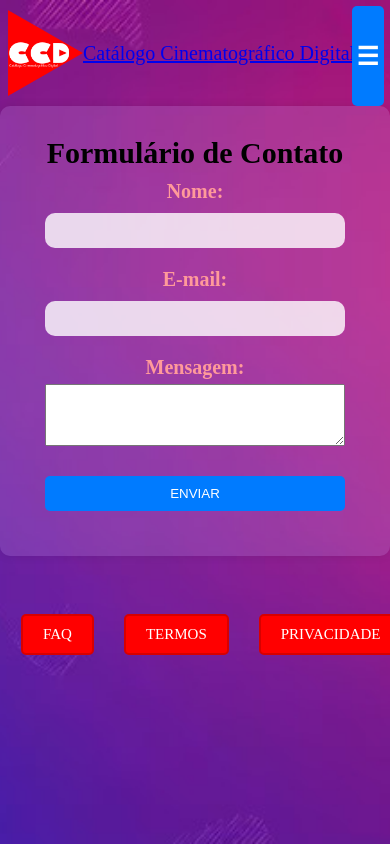
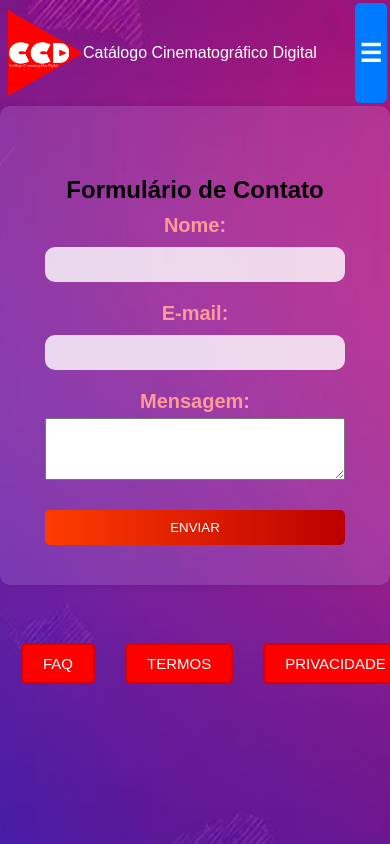
Before and after one commit to ICEI-PUC-Minas-PMV-ADS/pmv-ads-2023-2-e1-proj-web-t6-catalogocinematograficodigital, a plain HTML site: page codigo-fonte/src/pages/contato.html in a window 390 px wide. Shown: the top 844 px of the page. Drawn offline with Linux system fonts and the light colour scheme.

Commit message:
padronização logo site, botões, títulos, formulários, footer e responsividade

```diff
--- a/codigo-fonte/src/css/cadastro.css
+++ b/codigo-fonte/src/css/cadastro.css
@@ -1,6 +1,4 @@
-
 @charset "UTF-8";
-
 /* Propriedades que se aplicam a todos os elementos da página. */
 * {
   /* Remove a margem externa de todos os lados do elemento. */
@@ -24,13 +22,9 @@ body {
   /* flex-basis – Tamanho inicial do item. */
   flex: 1 1 100vw;
   /* Margem de todos os lados. */
-	/* Margem de todos os lados. */
   margin: 0px;
-	height: 100%;
-
   /* Imagem de fundo */
   background-image: url("../img/ImagemDeFundo.jpg");
-
   /* Não repetir a imagem de fundo */
   background-repeat: no-repeat;
   /* Cover: adapta a imagem para acompanhar a responsividade da imagem de fundo */
@@ -39,16 +33,15 @@ body {
   background-position: center;
   /* Faz com que o background permaneça fixo enquanto a página é rolada */
   background-attachment: fixed;
-	/* Ajusta para que o corpo complete a pagina*/
-	height: 100vh;
-	min-height: 100vh;
   /* --Fonte dos textos do website--*/
-	font-family: 'Poppins', sans-serif;
-
+  font-family: "Poppins", sans-serif;
 }
 
 /* Formatação comum entre os elementos. */
-header, nav, main, footer {
+header,
+nav,
+main,
+footer {
   /* Exibição flexível. */
   /* Torna o elemento um flex container */
   /* e os seus elementos internos em flex-itens. */
@@ -84,17 +77,9 @@ header #logo {
   align-items: center;
 }
 
-header a {
-	font-size: 20px;
-	font-family: serif,  sans-serif, "Times New Roman";
-
-	font-style: italic;
-
-	text-decoration:none;
-	color: #000;
-}
-
-a:visited {
+a {
+  /*Padroniza o título Catálogo Cinematográfico Digital para a cor branca*/
+  color: #fff;
   text-decoration: none;
 }
 
@@ -106,7 +91,9 @@ header #menu a {
   margin-left: 25px;
   margin: 10px;
   justify-content: flex-start;
-
+  font-size: 20px;
+  font-family: serif, sans-serif, "Times New Roman";
+  text-decoration: none;
 }
 
 header #logo img {
@@ -116,7 +103,8 @@ header #logo img {
 }
 
 /* Estilos para o botão de menu (aberto e fechado) */
-#openMenu, #closeMenu {
+#openMenu,
+#closeMenu {
   font-size: 25px;
   font-weight: bold;
   background-color: #007bff; /* Cor de fundo do botão */
@@ -130,10 +118,10 @@ header #logo img {
   cursor: pointer;
   /* Oculta o elemento. */
   display: none;
-
 }
 
-#openMenu:hover, #closeMenu:hover {
+#openMenu:hover,
+#closeMenu:hover {
   background-color: #0056b3; /* Cor de fundo quando passa o mouse */
 }
 
@@ -154,15 +142,13 @@ header #logo img {
 
 nav {
   /* Alinha os itens na vertical. */
-    justify-content: center; /*flex-end*/
-
+  justify-content: center;
   /* Alinha os itens na horizontal. */
   align-items: center;
-
-    /* Junção de flex-grow, flex-shrink e flex-basis.  */
+  /* Junção de flex-grow, flex-shrink e flex-basis. */
   /* flex-grow – Habilidade de um flex item crescer. */
-    /* flex-shrink - Capacidade de redução do item.    */
-    /* flex-basis – Tamanho inicial do item.           */
+  /* flex-shrink - Capacidade de redução do item. */
+  /* flex-basis – Tamanho inicial do item. */
   flex: 1 1 200px;
 }
 
@@ -202,11 +188,10 @@ form {
   flex-direction: column; /* Define a direção dos elementos filhos como coluna (vertical) */
   width: 500px; /* Define a largura do <form> como 100% da largura do container pai */
   margin-top: 50px;
-    background-color: rgb(199, 165, 238, 0.2);      /*plano de fundo*/
+  background-color: rgb(199, 165, 238, 0.2); /*plano de fundo*/
   padding: 20px;
   border-radius: 10px;
-    box-shadow: 0 0 10px #0000001a;                 /*sombra ao plano de fundo*/
-
+  box-shadow: 0 0 10px #0000001a; /*sombra ao plano de fundo*/
 }
 
 /* Define uma margem superior de 10 pixels para os elementos <label>. Isso cria um espaço entre o elemento anterior e o rótulo. */
@@ -228,19 +213,22 @@ input {
   margin-bottom: 10px;
   width: 100%;
   height: 35px;
-	background-color: rgb(255, 255, 255,0.8);
+  background-color: rgb(255, 255, 255, 0.8);
   border-radius: 10px;
   border: 2px solid transparent;
   font-size: 15px;
   color: rgb(0, 0, 0);
   transition: all 0.4s ease;
-
 }
 
-/* Estiliza o botão com um preenchimento interno de 10 pixels, fundo azul (#007bff), texto branco (#fff), sem borda, borda arredondada de 5 pixels e cursor de apontar. */
-button {
+form > button {
+/* Estiliza o botão com um preenchimento interno de 10 pixels, fundo azul (#007bff), texto branco (#fff), sem borda, borda arredondada de 5 pixels e cursor de apontar.*/
+  background: linear-gradient(
+    to right,
+    #ff3c00,
+    #bb0000
+  ); /* Define uma cor de fundo para os botões */
   padding: 10px;
-    background: linear-gradient(to right, #ff3c00, #bb0000);  /* Define uma cor de fundo para os botões */
   color: #fff;
   margin-top: 30px;
   border: none; /* Remove a borda do botão. */
@@ -249,14 +237,16 @@ button {
   margin-bottom: 20px;
 }
 
-/* Define o estilo do botão quando o cursor está sobre ele. Neste caso, muda a cor de fundo para um tom mais escuro de azul (#0056b3). */
-button:hover {
-	background: linear-gradient(to right, #c70000, #5e0101); /* Altera a cor de fundo em hover */
-
+/* Define o estilo do botão quando o cursor está sobre ele. Neste caso, muda a cor de fundo para um tom mais escuro de azul. */
+form > button:hover {
+  background: linear-gradient(
+    to right,
+    #c70000,
+    #5e0101
+  ); /* Altera a cor de fundo em hover */
 }
 
 footer {
-	/* Altura do elemento. */
   /* Junção de flex-grow, flex-shrink e flex-basis. */
   /* flex-grow – Habilidade de um flex item crescer. */
   /* flex-shrink - Capacidade de redução do item. */
@@ -264,26 +254,25 @@ footer {
   flex: 1 1 100vw;
   justify-content: center; /* Centraliza horizontalmente */
   align-items: center; /* Centraliza verticalmente */
-	margin-top: auto; /*novo*/  /* Coloca um espaçamento no topo do footer para ele ficar em baixo da pagina*/
-
+  margin-top: auto; /* Coloca um espaçamento no topo do footer para ele ficar em baixo da pagina*/
 }
 
 footer a {
   display: inline-block;
   font-size: 15px;
   padding: 10px 20px;
-	background-color: #ff0000;           /* Cor de fundo do botão */
-	color: white;                        /* Cor do texto do botão */
-	text-decoration: none;                 /* Remover sublinhado do link */
-	margin: 5px;                           /* Espaçamento entre os botões */
-	border: 2px solid #d80000;           /* Adiciona uma borda sólida à volta do botão */
-	border-radius: 5px;                    /* Cantos arredondados */
-	text-align: center;                    /* Centraliza o texto */
+  background-color: #ff0000; /* Cor de fundo do botão */
+  color: white; /* Cor do texto do botão */
+  text-decoration: none; /* Remover sublinhado do link */
+  margin: 5px; /* Espaçamento entre os botões */
+  border: 2px solid #d80000; /* Adiciona uma borda sólida à volta do botão */
+  border-radius: 5px; /* Cantos arredondados */
+  text-align: center; /* Centraliza o texto */
 }
 
 footer a:hover {
-	background-color: #d10000;           /* Cor de fundo quando passa o mouse */
-	border-color: #bd0101;               /* Cor da borda quando passa o mouse */
+  background-color: #d10000; /* Cor de fundo quando passa o mouse */
+  border-color: #bd0101; /* Cor da borda quando passa o mouse */
 }
 
 /* Estilize o elemento de menu do footer como vertical */
@@ -310,17 +299,13 @@ footer a:hover {
 /* Altera o estilo dos elementos para serem apresentados */
 /* em telas menores que 717px. */
 @media only screen and (max-width: 717px) {
-	#openMenu, #closeMenu {
+  #openMenu,
+  #closeMenu {
     display: block;
-		position: fixed;
   }
 
   #openMenu {
     margin-left: auto;
-		height: 100px;
-		top: 6px;
-		right: 6px;
-		margin: 0;
   }
 
   #closeMenu {
--- a/codigo-fonte/src/css/contato.css
+++ b/codigo-fonte/src/css/contato.css
@@ -25,7 +25,6 @@ body {
   margin: 0px;
   /* Imagem de fundo */
   background-image: url("../img/ImagemDeFundo.jpg");
-
   /* Não repetir a imagem de fundo */
   background-repeat: no-repeat;
   /* Cover: adapta a imagem para acompanhar a responsividade da imagem de fundo */
@@ -35,13 +34,14 @@ body {
   /* Faz com que o background permaneça fixo enquanto a página é rolada */
   background-attachment: fixed;
   /* --Fonte dos textos do website--*/
-	font-size: 20px;
-	font-family: serif,  sans-serif, "Times New Roman";
-	text-decoration:none;
+  font-family: "Poppins", sans-serif;
 }
 
 /* Formatação comum entre os elementos. */
-header, nav, main, footer {
+header,
+nav,
+main,
+footer {
   /* Exibição flexível. */
   /* Torna o elemento um flex container */
   /* e os seus elementos internos em flex-itens. */
@@ -77,6 +77,12 @@ header #logo {
   align-items: center;
 }
 
+a {
+  /*Padroniza o título Catálogo Cinematográfico Digital para a cor branca*/
+  color: #fff;
+  text-decoration: none;
+}
+
 #menu {
   justify-content: flex-end; /* Alinhar à direita */
 }
@@ -85,6 +91,9 @@ header #menu a {
   margin-left: 25px;
   margin: 10px;
   justify-content: flex-start;
+  font-size: 20px;
+  font-family: serif, sans-serif, "Times New Roman";
+  text-decoration: none;
 }
 
 header #logo img {
@@ -94,7 +103,8 @@ header #logo img {
 }
 
 /* Estilos para o botão de menu (aberto e fechado) */
-#openMenu, #closeMenu {
+#openMenu,
+#closeMenu {
   font-size: 25px;
   font-weight: bold;
   background-color: #007bff; /* Cor de fundo do botão */
@@ -108,10 +118,10 @@ header #logo img {
   cursor: pointer;
   /* Oculta o elemento. */
   display: none;
-
 }
 
-#openMenu:hover, #closeMenu:hover {
+#openMenu:hover,
+#closeMenu:hover {
   background-color: #0056b3; /* Cor de fundo quando passa o mouse */
 }
 
@@ -133,14 +143,12 @@ header #logo img {
 nav {
   /* Alinha os itens na vertical. */
   justify-content: center;
-
   /* Alinha os itens na horizontal. */
   align-items: center;
-
-    /* Junção de flex-grow, flex-shrink e flex-basis.  */
+  /* Junção de flex-grow, flex-shrink e flex-basis. */
   /* flex-grow – Habilidade de um flex item crescer. */
-    /* flex-shrink - Capacidade de redução do item.    */
-    /* flex-basis – Tamanho inicial do item.           */
+  /* flex-shrink - Capacidade de redução do item. */
+  /* flex-basis – Tamanho inicial do item. */
   flex: 1 1 200px;
 }
 
@@ -153,11 +161,10 @@ main {
   align-items: center; /* Centraliza horizontalmente os elementos filhos */
   margin: 0 auto; /* Define margens automáticas entre cabeçalho e rodapé */
   text-align: center; /* Centraliza o texto dentro da <main> */
-	background-color: rgb(199, 165, 238, 0.2);      /*plano de fundo*/
+  background-color: rgb(199, 165, 238, 0.2); /*plano de fundo*/
   padding: 20px;
   border-radius: 10px;
-    box-shadow: 0 0 10px #0000001a;                 /*sombra ao plano de fundo*/
-
+  box-shadow: 0 0 10px #0000001a; /*sombra ao plano de fundo*/
 }
 
 /* Estilos para centralizar o formulário de contato */
@@ -166,7 +173,7 @@ main {
   display: flex; /* Torna o <form> um container flexível */
   flex-direction: column; /* Define a direção dos elementos filhos como coluna (vertical) */
   width: 350px; /* Define a largura do <form> como 100% da largura do container pai */
-    margin-top: 10px;
+  margin-top: 50px;
 }
 
 #contatoForm label {
@@ -191,28 +198,37 @@ main {
   margin-bottom: 10px;
   width: 100%;
   height: 35px;
-	background-color: rgb(255, 255, 255,0.8);
+  background-color: rgb(255, 255, 255, 0.8);
   border-radius: 10px;
   border: 2px solid transparent;
   font-size: 15px;
   color: rgb(0, 0, 0);
   transition: all 0.4s ease;
 }
-/* Estiliza o botão com um preenchimento interno de 10 pixels, fundo azul (#007bff), texto branco (#fff), sem borda, borda arredondada de 5 pixels e cursor de apontar. */
-button {
+
+form > button {
+/* Estiliza o botão com um preenchimento interno de 10 pixels, fundo azul (#007bff), texto branco (#fff), sem borda, borda arredondada de 5 pixels e cursor de apontar.*/
+  background: linear-gradient(
+    to right,
+    #ff3c00,
+    #bb0000
+  ); /* Define uma cor de fundo para os botões */
   padding: 10px;
-    background-color: #007bff;
   color: white;
   margin-top: 30px;
   border: none; /* Remove a borda do botão. */
   border-radius: 5px; /* Adiciona cantos arredondados de 5 pixels. */
   cursor: pointer; /* Muda o cursor para uma mão quando paira sobre o botão. */
-  	margin-bottom: 25px;
+  margin-bottom: 20px;
 }
 
-/* Define o estilo do botão quando o cursor está sobre ele. Neste caso, muda a cor de fundo para um tom mais escuro de azul (#0056b3). */
-button:hover {
-    background-color: #0056b3;
+/* Define o estilo do botão quando o cursor está sobre ele. Neste caso, muda a cor de fundo para um tom mais escuro de azul. */
+form > button:hover {
+  background: linear-gradient(
+    to right,
+    #c70000,
+    #5e0101
+  ); /* Altera a cor de fundo em hover */
 }
 
 footer {
@@ -223,25 +239,25 @@ footer {
   flex: 1 1 100vw;
   justify-content: center; /* Centraliza horizontalmente */
   align-items: center; /* Centraliza verticalmente */
-	margin-top: auto;  /* Coloca um espaçamento no topo do footer para ele ficar em baixo da pagina*/
+  margin-top: auto; /* Coloca um espaçamento no topo do footer para ele ficar em baixo da pagina*/
 }
 
 footer a {
   display: inline-block;
   font-size: 15px;
   padding: 10px 20px;
-	background-color: #ff0000;           /* Cor de fundo do botão */
-	color: white;                        /* Cor do texto do botão */
-	text-decoration: none;                 /* Remover sublinhado do link */
-	margin: 5px;                           /* Espaçamento entre os botões */
-	border: 2px solid #d80000;           /* Adiciona uma borda sólida à volta do botão */
-	border-radius: 5px;                    /* Cantos arredondados */
-	text-align: center;                    /* Centraliza o texto */
+  background-color: #ff0000; /* Cor de fundo do botão */
+  color: white; /* Cor do texto do botão */
+  text-decoration: none; /* Remover sublinhado do link */
+  margin: 5px; /* Espaçamento entre os botões */
+  border: 2px solid #d80000; /* Adiciona uma borda sólida à volta do botão */
+  border-radius: 5px; /* Cantos arredondados */
+  text-align: center; /* Centraliza o texto */
 }
 
 footer a:hover {
-	background-color: #d10000;           /* Cor de fundo quando passa o mouse */
-	border-color: #bd0101;               /* Cor da borda quando passa o mouse */
+  background-color: #d10000; /* Cor de fundo quando passa o mouse */
+  border-color: #bd0101; /* Cor da borda quando passa o mouse */
 }
 
 /* Estilize o elemento de menu do footer como vertical */
@@ -268,17 +284,13 @@ footer a:hover {
 /* Altera o estilo dos elementos para serem apresentados */
 /* em telas menores que 717px. */
 @media only screen and (max-width: 717px) {
-	#openMenu, #closeMenu {
+  #openMenu,
+  #closeMenu {
     display: block;
-		position: fixed;
   }
 
   #openMenu {
     margin-left: auto;
-		height: 100px;
-		top: 6px;
-		right: 6px;
-		margin: 0;
   }
 
   #closeMenu {
```
Lines whose indentation alone changed are shown as unchanged.
